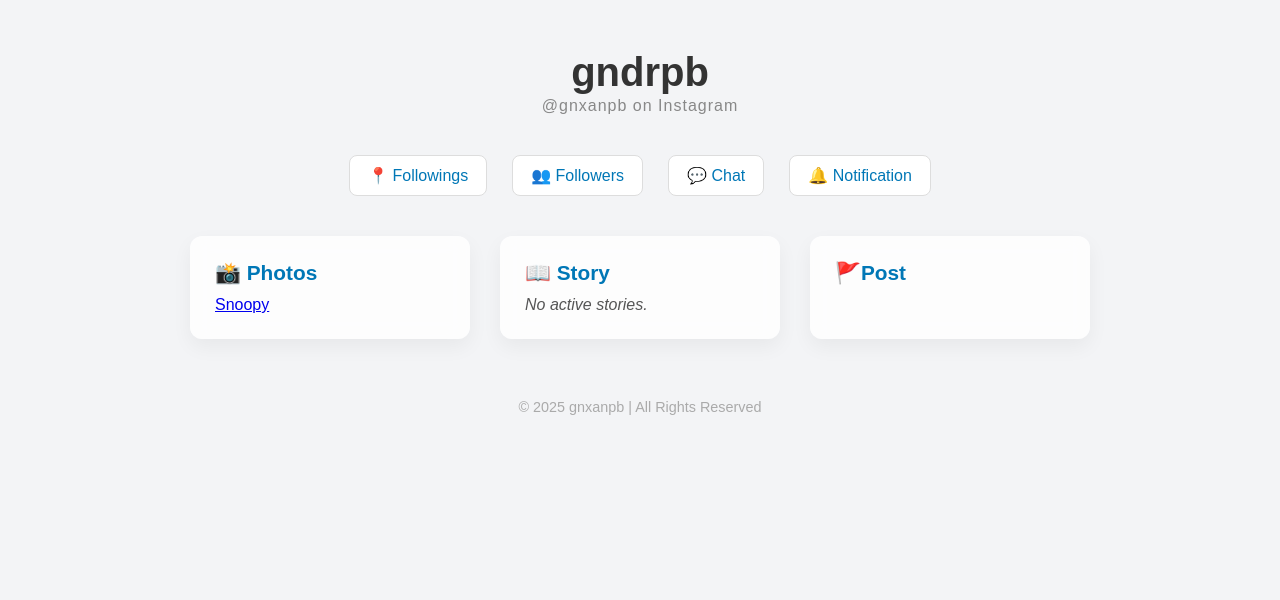
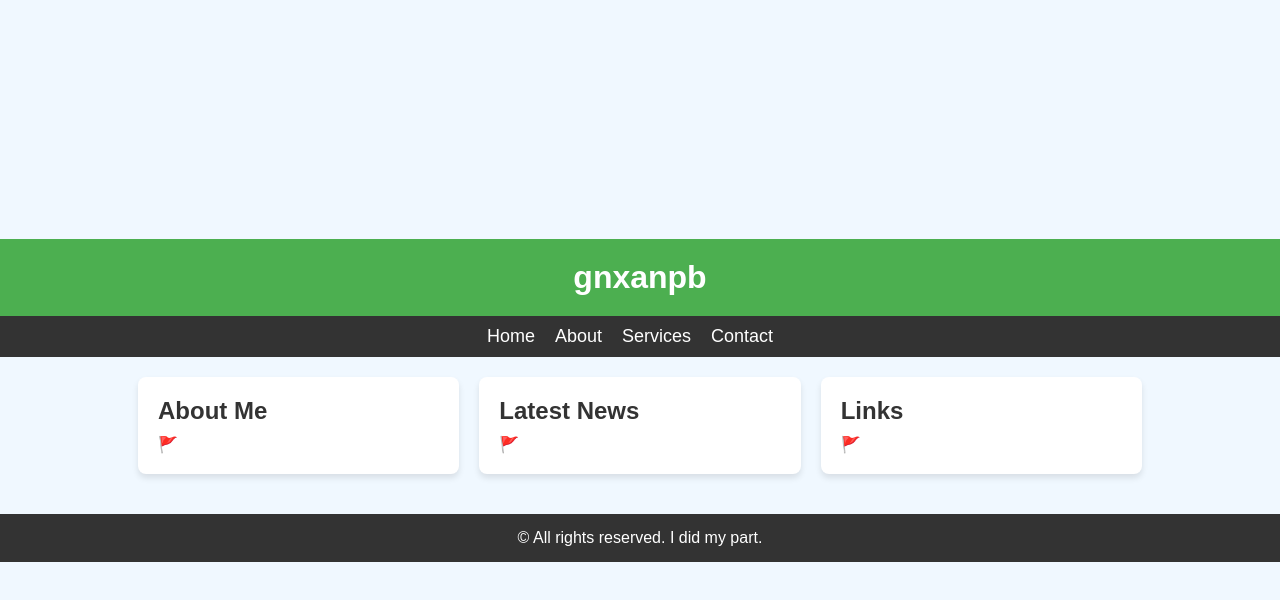
Before and after one commit to drei0909/prac, a plain HTML site: page index.html in a window 1280 px wide. Drawn offline with Linux system fonts and the light colour scheme.

Commit message:
first commit

```diff
--- a/index.html
+++ b/index.html
@@ -1,155 +1,133 @@
 <!DOCTYPE html>
 <html lang="en">
 <head>
-  <meta charset="UTF-8" />
-  <meta name="viewport" content="width=device-width, initial-scale=1.0"/>
-  <title>Gian Hub</title>
+    <meta charset="UTF-8">
+    <meta name="viewport" content="width=device-width, initial-scale=1.0">
+    <title>My Hub</title>
     <style>
         * {
             margin: 0;
             padding: 0;
             box-sizing: border-box;
-      font-family: 'Poppins', sans-serif;
+            font-family: Arial, sans-serif;
         }
 
         body {
-      background: #f3f4f6;
-      color: #333;
-      padding: 50px 50px;
+            background-color: #f0f8ff;
+            display: flex;
+            justify-content: center;
+            align-items: center;
+            height: 100vh;
+            flex-direction: column;
         }
 
         header {
+            background-color: #4CAF50;
+            color: white;
+            padding: 20px;
             text-align: center;
-      margin-bottom: 40px;
-    }
-
-    header h1 {
-      font-size: 2.5rem;
-      font-weight: bold;
-      margin-bottom: 2px;
-    }
-
-    header p {
-      font-size: rem;
-      color: #888;
-      letter-spacing: 1px;
+            width: 100%;
         }
 
         nav {
             display: flex;
             justify-content: center;
-      gap: 25px;
-      margin-bottom: 40px;
-      flex-wrap: wrap;
+            background-color: #333;
+            width: 100%;
         }
 
-    nav a {
-      text-decoration: none;
-      color: #0077b6;
-      padding: 10px 18px;
-      border-radius: 8px;
-      transition: 0.3s ease;
-      font-weight: 500;
-      background-color: #ffffff;
-      border: 1px solid #ddd;
+        nav ul {
+            display: flex;
+            list-style-type: none;
+            padding: 10px;
         }
 
-    nav a:hover {
-      background-color: #e0f0ff;
-      transform: scale(1.05);
+        nav ul li {
+            margin-right: 20px;
         }
 
-    .flex-section {
-      display: flex;
-      gap: 30px;
-      flex-wrap: wrap;
-      justify-content: center;
+        nav ul li a {
+            color: white;
+            text-decoration: none;
+            font-size: 18px;
         }
 
-    .card {
-      background: rgba(255, 255, 255, 0.8);
-      backdrop-filter: blur(10px);
-      box-shadow: 0 8px 20px rgba(0, 0, 0, 0.05);
-      border-radius: 12px;
-      padding: 25px;
-      width: 280px;
-      transition: transform 0.3s ease, box-shadow 0.3s ease;
+        nav ul li a:hover {
+            color: #ff6347;
         }
 
-    .card:hover {
-      transform: translateY(-6px);
-      box-shadow: 0 12px 25px rgba(0, 0, 0, 0.1);
+        .content-container {
+            display: flex;
+            justify-content: space-between;
+            width: 80%;
+            margin: 20px 0;
         }
 
-    .card h2 {
-      margin-bottom: 11px;
-      color: #0077b6;
-      font-size: 1.3rem;
+        .content-box {
+            background-color: #fff;
+            border-radius: 8px;
+            box-shadow: 0 4px 6px rgba(0, 0, 0, 0.1);
+            padding: 20px;
+            flex: 1;
+            margin: 0 10px;
         }
 
-    .card p {
+        .content-box h2 {
+            color: #333;
+            font-size: 24px;
+            margin-bottom: 10px;
+        }
+
+        .content-box p {
             color: #555;
-      font-style: italic;
+            font-size: 16px;
         }
 
         footer {
+            background-color: #333;
+            color: white;
             text-align: center;
-      margin-top: 60px;
-      font-size: 0.9rem;
-      color: #aaa;
+            padding: 15px;
+            width: 100%;
+            margin-top: 20px;
         }
 
-    .plus:hover {
-      transform: rotate(90deg);
-    }
-
-    @media screen and (max-width: 768px) {
-      header h1 {
-        font-size: 2rem;
-      }
-
-      .card {
-        width: 90%;
-      }
-
-      nav {
-        gap: 15px;
-      }
-    }
     </style>
 </head>
 <body>
-
     <header>
-    <h1>gndrpb</h1>
-    <p>@gnxanpb on Instagram</p>
+        <h1>gnxanpb</h1>
     </header>
 
     <nav>
-    <a href="#">📍 Followings</a>
-    <a href="#">👥 Followers</a>
-    <a href="#">💬 Chat</a>
-    <a href="#">🔔 Notification</a>
+        <ul>
+            <li><a href="#">Home</a></li>
+            <li><a href="#">About</a></li>
+            <li><a href="#">Services</a></li>
+            <li><a href="#">Contact</a></li>
+        </ul>
     </nav>
 
-  <div class="flex-section">
-    <div class="card">
-      <h2>📸 Photos</h2>
-      <a href="Snoopy.png">Snoopy</a>
+    <div class="content-container">
+        <div class="content-box">
+            <h2>About Me</h2>
+            <p>🚩</p>
+        </div>
+        <div class="content-box">
+            <h2>Latest News</h2>
+            <p>🚩</p>
+        </div>
+        <div class="content-box">
+            <h2>Links</h2>
+            <p>🚩</p>
+            <ul>
 
-    </div>
-    <div class="card">
-      <h2>📖 Story</h2>
-      <p>No active stories.</p>
-    </div>
-    <div class="card">
-      <h2>🚩Post</h2>
+            </ul>
         </div>
     </div>
 
     <footer>
-    &copy; 2025 gnxanpb | All Rights Reserved
+        <p>&copy; All rights reserved. I did my part.</p>
     </footer>
-
 </body>
 </html>
```
Lines whose indentation alone changed are shown as unchanged.
